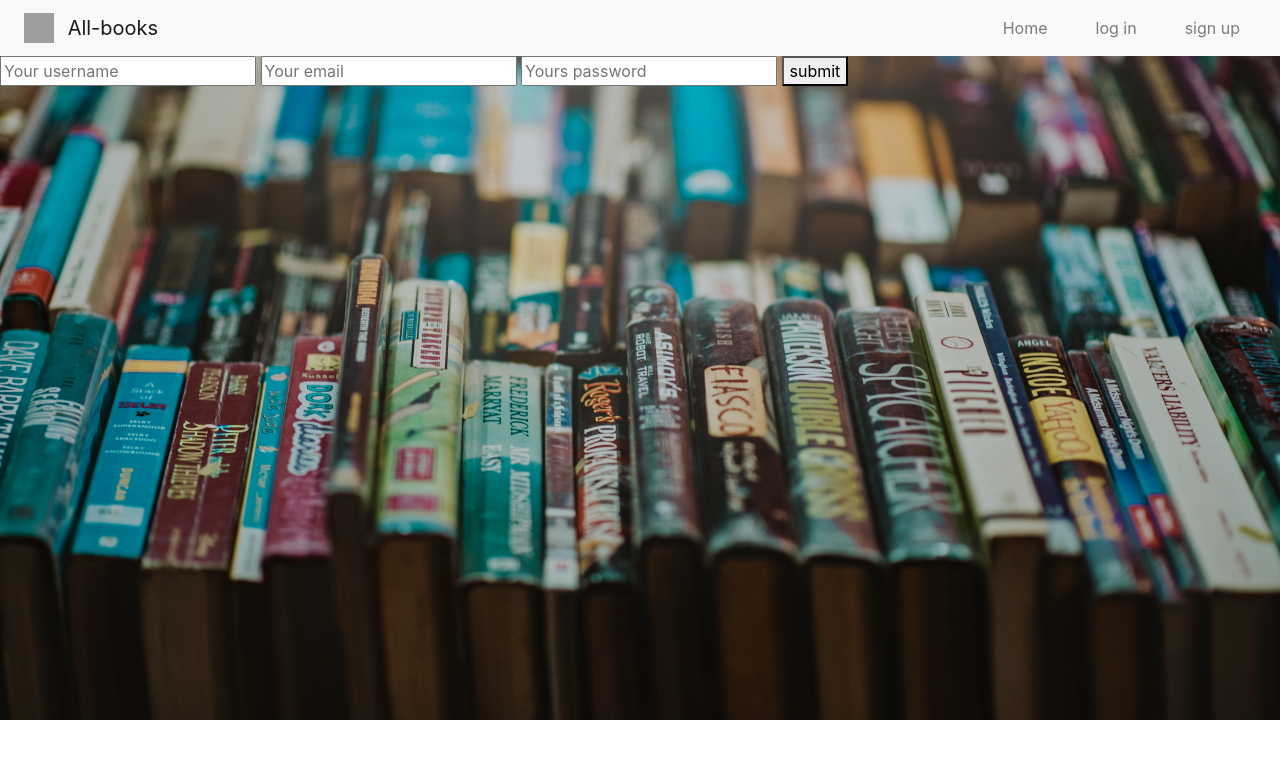
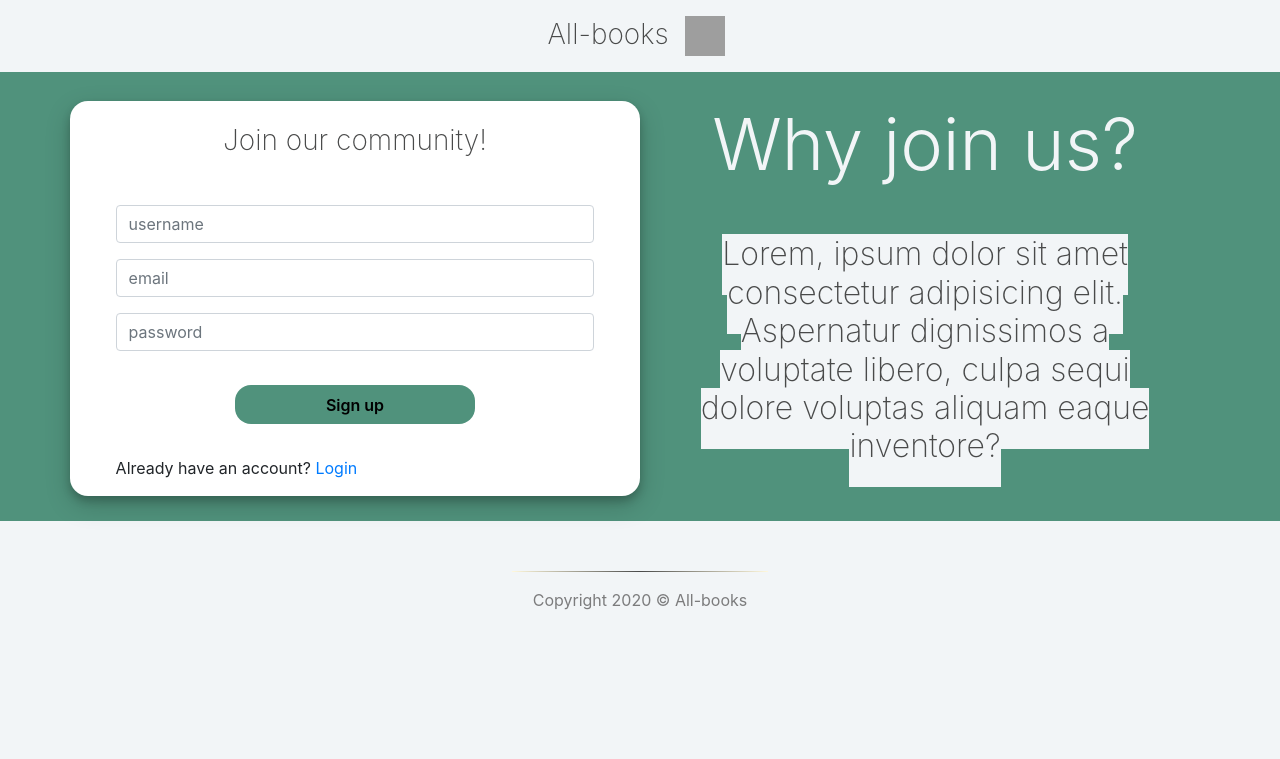
Before and after one commit to karinabogacz/BookShelf, a Flask app: page /sign_up in a window 1280 px wide. Shown: the top 759 px of the page. Run offline with Flask 2, Linux system fonts and the light colour scheme; some libraries are stand-ins or nearby versions; grey boxes are pictures that could not be loaded.

Commit message:
Add files via upload

```diff
--- a/application.py
+++ b/application.py
@@ -1,11 +1,12 @@
 import os
 
-from flask import Flask, session, render_template
+from flask import Flask, session, render_template, request, redirect, url_for
 from flask_session import Session
 from sqlalchemy import create_engine
 from sqlalchemy.orm import scoped_session, sessionmaker
 
 app = Flask(__name__)
+app.secret_key = "key"
 
 # Check for environment variable
 if not os.getenv("DATABASE_URL"):
@@ -25,6 +26,48 @@ db = scoped_session(sessionmaker(bind=engine))
 def index():
     return render_template ("index.html")
 
-@app.route("/sign_up")
+@app.route("/sign_up", methods=['GET','POST'])
 def sign_up():
+    if request.method == "POST":
+        username = request.form.get("username")
+        email = request.form.get("email")
+        password = str(request.form.get("password"))
+
+        if username == "" or email == "" or password == "":
+            return render_template ("error.html", message = "You need to fill in all fields")
+        try:
+            db.execute("INSERT INTO users (username, email, password) VALUES (:username, :email, :password)", {"username": username, "email": email, "password": password})
+            db.commit()
+            session["user"] = username
+            return redirect(url_for("search"))
+        except:
+            return render_template("error.html", message = "username taken")
     return render_template("sign_up.html")
+
+@app.route("/login", methods=['GET','POST'])
+def login():
+
+    if request.method == "POST":
+
+        username = request.form.get("username")
+        password = request.form.get("password")
+
+        if (db.execute("SELECT * FROM users WHERE username = :username AND password = :password", {"username":username, "password": password}).rowcount == 0):
+            return render_template("error.html", message = "Wrong username or password")
+        else:
+            session["user"] = username
+            return redirect(url_for("search"))
+    else:
+        return render_template ("login.html")
+
+@app.route("/search")
+def search():
+    if "user" in session:
+        return render_template("search.html", user=session["user"] )
+    else:
+        return redirect(url_for("login"))
+
+@app.route ("/logout")
+def logout():
+    session.pop("user", None)
+    return render_template ("login.html")
--- /dev/null
+++ b/requirements.txt
@@ -0,0 +1,4 @@
+Flask
+Flask-Session
+psycopg2-binary
+SQLAlchemy
--- a/static/stylesheet/style.css
+++ b/static/stylesheet/style.css
@@ -1,21 +1,129 @@
-body{
+.layout_home{
     background-image: url("bcg3.jpg");
     background-repeat:no-repeat;
     background-size: 100%;
+}
+
+.layout_enter{
+    background-color: #f2f5f7;
 }
 
 article{
     text-align: center;
 }
 
-.display-3{
+.display-3-home{
     color: cornsilk;
     margin-top: 50px;
 }
 
-.h3{
+.h3-home{
     margin-top: 50px;
     margin-bottom: 60px;
     color: cornsilk;
     font-weight: 100;
 }
+
+.button-home{
+    background-color: cornsilk;
+    color: #50927c;
+    font-weight: 500;
+    font-size: 25px;
+    border: none;
+    box-shadow: 0 10px 16px 0 rgba(0, 0, 0, 0.8), 0 14px 28px 0 rgba(0, 0, 0, 0.30);
+
+}
+
+.button-home:hover{
+    background-color: #50927c;
+    color: cornsilk;
+}
+
+.login-form{
+    padding: 2% 4% 0 4%;
+    background-color: white;
+    box-shadow: 0 5px 8px 0 rgba(0, 0, 0, 0.2), 0 9px 26px 0 rgba(0, 0, 0, 0.19);
+    border-radius: 18px;
+}
+.login-form h3{
+    text-align: center;
+    color: cornsilk;
+}
+
+.btnSubmit
+{
+    width: 50%;
+    border-radius: 1rem;
+    padding: 1.5%;
+    border: none;
+    cursor: pointer;
+    font-weight: 600;
+    margin-top: 18px;
+    background-color: #50927c ;
+}
+
+.h3-sign_up{
+    color: #494a4a !important;
+    font-weight: 200;
+}
+
+.h1-sign_up{
+    color: #f2f5f7;
+}
+
+.h2-sign_up{
+    color: #494a4a;
+    font-weight: 200;
+}
+
+
+.h2-sign_up span {
+    background-color: #f2f5f7;
+    padding-bottom: 22px;
+}
+
+@media(max-width: 767px){
+    .sign_up-text{
+        display: none;
+    }
+    .login-form{
+        margin-right: auto;
+        margin-left: auto;
+        max-width: 85%;
+        padding: 2% 6% 0 6%;
+    }
+    hr{
+        margin-top: 70px !important;
+    }
+}
+
+hr {
+    margin: 0 auto;
+    margin-top: 50px;
+    width: 20%;
+    border: 0;
+    height: 1px;
+    background-image: linear-gradient(to right, cornsilk, #494a4a, cornsilk);
+}
+
+main{
+    background-color: #50927c;
+    padding-top: 5px;
+    padding-bottom: 25px;
+}
+
+footer p{
+    color: #7c7c7d;
+}
+
+.footer-home{
+    margin-top: 100px !important;
+}
+
+.footer-home p{
+    color: white;
+}
+.footer-home hr{
+    background-image: linear-gradient(to right, #494a4a, #747171, #494a4a);
+
+}
--- /dev/null
+++ b/templates/layout_enter.html
@@ -0,0 +1,41 @@
+<!doctype html>
+<html lang="en">
+
+<head>
+    <!-- Required meta tags -->
+    <meta charset="utf-8">
+    <meta name="viewport" content="width=device-width, initial-scale=1, shrink-to-fit=no">
+
+    <!-- Bootstrap CSS -->
+    <link rel="stylesheet" href="https://stackpath.bootstrapcdn.com/bootstrap/4.4.1/css/bootstrap.min.css" integrity="sha384-Vkoo8x4CGsO3+Hhxv8T/Q5PaXtkKtu6ug5TOeNV6gBiFeWPGFN9MuhOf23Q9Ifjh" crossorigin="anonymous">
+    <link rel="stylesheet" href="{{ url_for('static', filename='stylesheet/style.css') }}"/>
+    <title>{% block title %}{% endblock %}</title>
+</head>
+
+<body class="layout_enter">
+
+    <header>
+        <a href="{{url_for('index')}}" style="text-decoration: none;">
+        <h3 class="text-center my-3 h3-sign_up">All-books
+          <img src="https://img.icons8.com/flat_round/64/000000/bookmark-book.png" width="40" height="40" class="d-inline-block mx-2"  alt="logo">
+        </h3>
+      </a>
+    </header>
+
+    {% block content %}{% endblock %}
+
+    <footer class="text-center">
+        <hr>
+        <p class="mt-3 mb-2">Copyright 2020 &copy; All-books</p>
+    </footer>
+
+
+    <!-- Optional JavaScript -->
+    <!-- jQuery first, then Popper.js, then Bootstrap JS -->
+    <script src="https://code.jquery.com/jquery-3.4.1.slim.min.js " integrity="sha384-J6qa4849blE2+poT4WnyKhv5vZF5SrPo0iEjwBvKU7imGFAV0wwj1yYfoRSJoZ+n " crossorigin="anonymous "></script>
+    <script src="https://cdn.jsdelivr.net/npm/popper.js@1.16.0/dist/umd/popper.min.js " integrity="sha384-Q6E9RHvbIyZFJoft+2mJbHaEWldlvI9IOYy5n3zV9zzTtmI3UksdQRVvoxMfooAo " crossorigin="anonymous "></script>
+    <script src="https://stackpath.bootstrapcdn.com/bootstrap/4.4.1/js/bootstrap.min.js " integrity="sha384-wfSDF2E50Y2D1uUdj0O3uMBJnjuUD4Ih7YwaYd1iqfktj0Uod8GCExl3Og8ifwB6 " crossorigin="anonymous "></script>
+
+</body>
+
+</html>
--- a/templates/sign_up.html
+++ b/templates/sign_up.html
@@ -1,47 +1,42 @@
-{% extends 'layout.html' %}
+{% extends 'layout_enter.html' %}
 
 {% block title%} Sign up {% endblock %}
 
-{% block body%}
-
-<nav>
-    <nav class="navbar navbar-light bg-light navbar-expand-md">
-        <a class="navbar-brand" href="#">
-          <img src="https://img.icons8.com/cotton/64/000000/book.png" width="30" height="30" class="d-inline-block align-top mx-2" alt="brand image">
-          <!-- <a href="https://icons8.com/icon/95142/book">Book icon by Icons8</a> -->
-          All-books
-        </a>
-
-        <div class="collapse navbar-collapse justify-content-between">
-          <ul class="navbar-nav ml-auto">
-            <li class="nav-item mx-3">
-              <a class="nav-link" href="#">Home </a>
-            </li>
-            <li class="nav-item mx-3">
-              <a class="nav-link" href="#">log in</a>
-            </li>
-            <li class="nav-item mx-3">
-              <a class="nav-link" href="#">sign up</a>
-            </li>
-          </ul>
-        </div>
-    </nav>
-
-</nav>
+{% block content%}
 
 <main>
-
-<form action="{{url_for('sign_up')}}" method="post">
-
-    <input type="text" name="username" placeholder="Your username">
-    <input type="text" name="email" placeholder="Your email">
-    <input type="password" name="password" placeholder="Yours password">
-
-    <button>submit</button>
-
-</form>
-
-
+  <section>
+    <div class="container text-center mt-4">
+      <div class="row">
+        <div class="col-md-6 login-form">
+            <h3 class="h3 mb-5 h3-sign_up">Join our community! </h3>
+            <form action="{{url_for('sign_up')}}" method="post">
+                <div class="form-group">
+                    <input type="text" class="form-control" name="username" placeholder="username">
+                </div>
+                <div class="form-group">
+                  <input type="text" class="form-control" name="email" placeholder="email" >
+              </div>
+                <div class="form-group">
+                    <input type="password" class="form-control" name="password" placeholder="password">
+                </div>
+                <div class="form-group">
+                    <input type="submit" class="btnSubmit" value="Sign up" />
+                </div>
+                <div class="form-group">
+                  <p class="float-left mt-3 mr-2">Already have an account?
+                  <a href="{{url_for('login')}}">Login</a>
+                </p>
+              </div>
+              </form>
+          </div>
+        <div class="col-md-6 sign_up-text">
+          <h1 class="display-3 mb-5 h1-sign_up">Why join us?</h1>
+          <h2 class="display-5 mx-3 h2-sign_up"><span>Lorem, ipsum dolor sit amet consectetur adipisicing elit. Aspernatur dignissimos a voluptate libero, culpa sequi dolore voluptas aliquam eaque inventore?</span> </h2>
+        </div>
+      </div>
+    </div>
+  </section>
 </main>
 
 {% endblock %}
```
Also changed, not shown: import.py (added, +18 -0 lines), templates/error.html (added, +7 -0 lines), templates/index.html (+6 -28 lines), templates/layout_home.html (added, +55 -0 lines), templates/login.html (added, +35 -0 lines), templates/search.html (added, +8 -0 lines), README.md (added), 7 other files.
